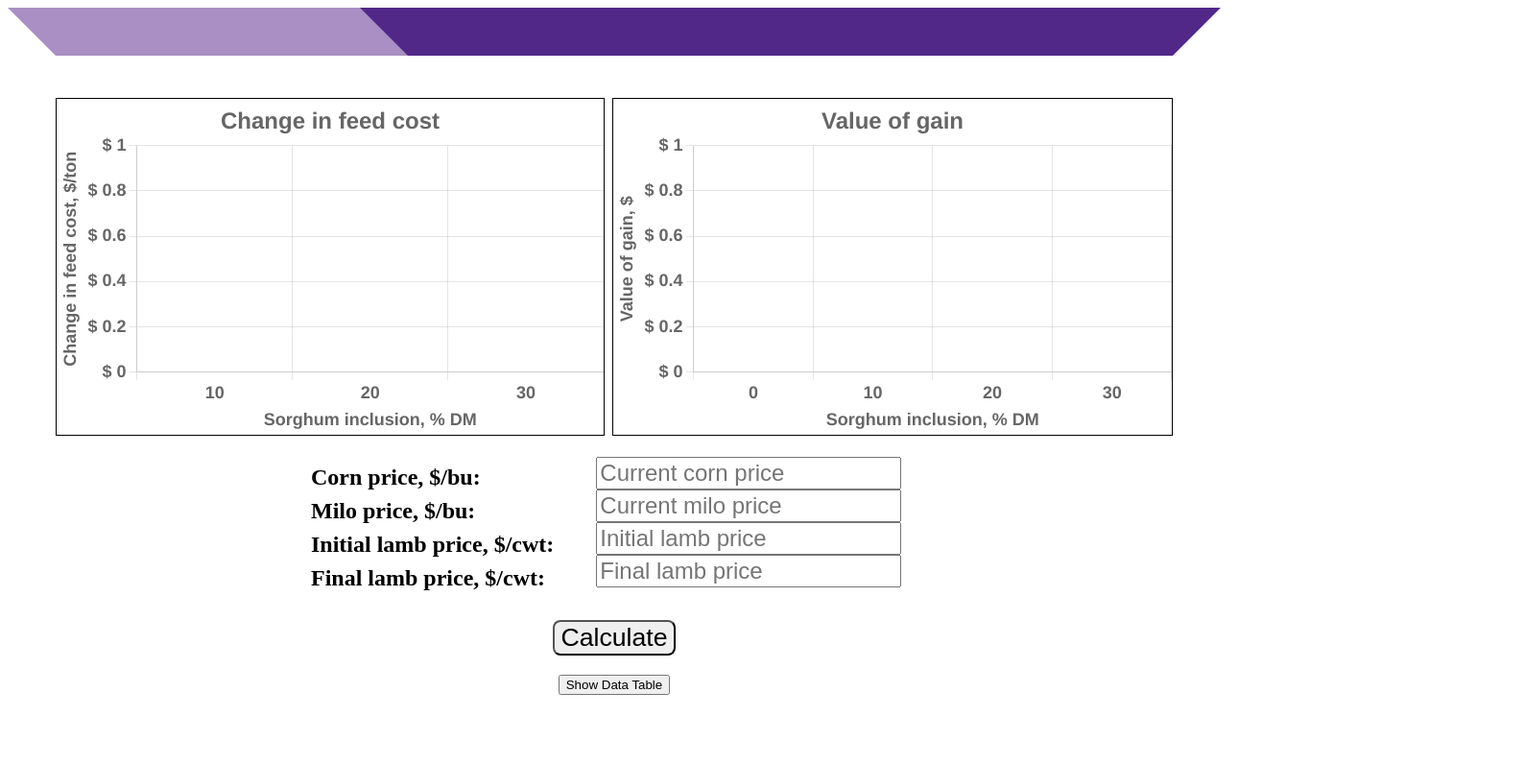
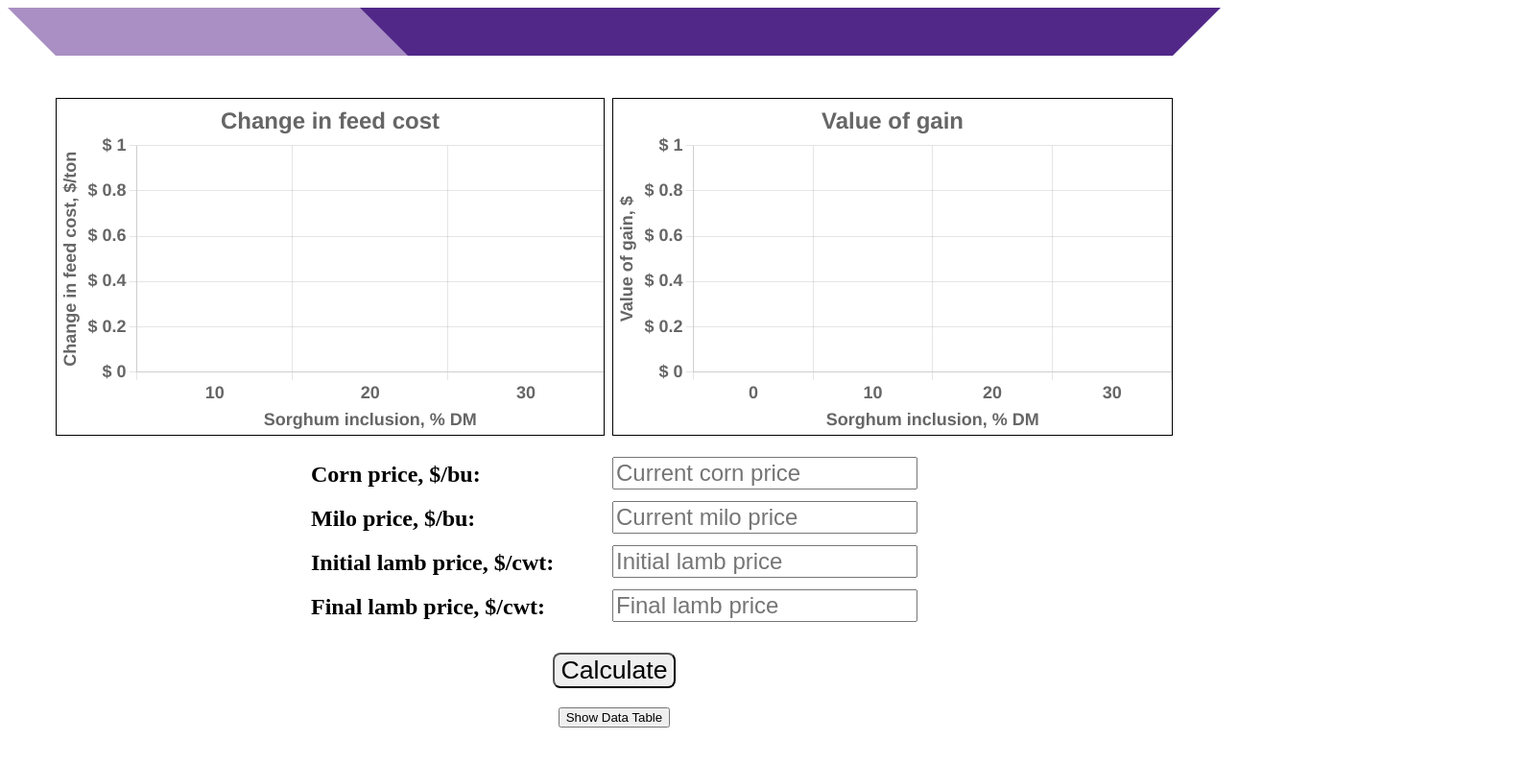
Before and after one commit to zumbaughca/VOG_calculator, a plain HTML site: page index.html in a window 1280 px wide. Shown: the whole page at 96% size, 1588 px wide, since content can reach past the window. Drawn offline with nearby package versions, Linux system fonts and the light colour scheme.

Commit message:
modified style of inputs

```diff
--- a/index.css
+++ b/index.css
@@ -6,32 +6,29 @@
 .input-container {
     position: relative;
     left: 25%;
+    width: 50%;
 }
 
-.input-container > div {
-    display: inline-block;
-    height: 150px;
+
+.input-label {
     position: relative;
-    vertical-align: top;
-    margin-right: 40px;
+    font-size: 24px;
+    font-weight: bold;
+    float: left;
+    line-height: 37px;
 }
 
-.input-label-container > label {
-    display: block;
-    margin-top: 8px;
-}
 
-.input-label {
-    font-size: 24px;
-    font-weight: bold;
+.inputs {
+    display: inline-block;
+    margin-bottom: 5px;
+    width: 100%;
 }
 
 .inputs > input {
-    display: block;
-}
-
-input {
+    position: relative;
     font-size: 24px;
+    float: right;
 }
 
 .calculate-button-div {
--- a/index.html
+++ b/index.html
@@ -67,16 +67,20 @@
            </table>
         </div>
         <div class="input-container">
-            <div class="input-label-container">
+            <div class="inputs">
                 <label class="input-label">Corn price, $/bu: </label>
-                <label class="input-label">Milo price, $/bu: </label>
-                <label class="input-label">Initial lamb price, $/cwt:</label>
-                <label class="input-label">Final lamb price, $/cwt:</label>
+                <input class="value" id="cornPriceInput" placeholder="Current corn price">
             </div>
             <div class="inputs">
-                <input id="cornPriceInput" placeholder="Current corn price">
+                <label class="input-label">Milo price, $/bu: </label>
                 <input id="miloPriceInput" placeholder="Current milo price">
+            </div>
+            <div class="inputs">
+                <label class="input-label">Initial lamb price, $/cwt:</label>
                 <input id="initialLambPriceInput" placeholder="Initial lamb price">
+            </div>
+            <div class="inputs">
+                <label class="input-label">Final lamb price, $/cwt:</label>
                 <input id="finalLambPriceInput" placeholder="Final lamb price">
             </div>
         </div>
```
